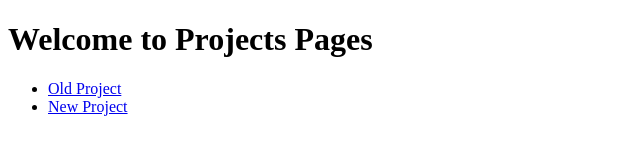
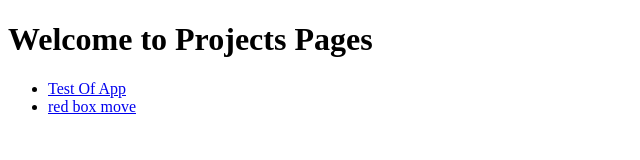
Before and after one commit to P867-case/ProjectsPages, a plain HTML site: page index.html in a window 1280 px wide. Shown: the full height of the page, 0-640 px from the left. Drawn offline with Linux system fonts and the light colour scheme.

Commit message:
Update index.html

```diff
--- a/index.html
+++ b/index.html
@@ -8,8 +8,8 @@
 <body>
   <h1>Welcome to Projects Pages</h1>
   <ul>
-    <li><a href="/OldProject/">Old Project</a></li>
-    <li><a href="/NewProject/">New Project</a></li>
+    <li><a href="https://p867-case.github.io/ProjectsPages/TestOfApp">Test Of App</a></li>
+    <li><a href="https://p867-case.github.io/ProjectsPages/red_box_move">red box move</a></li>
   </ul>
 </body>
 </html>
```
